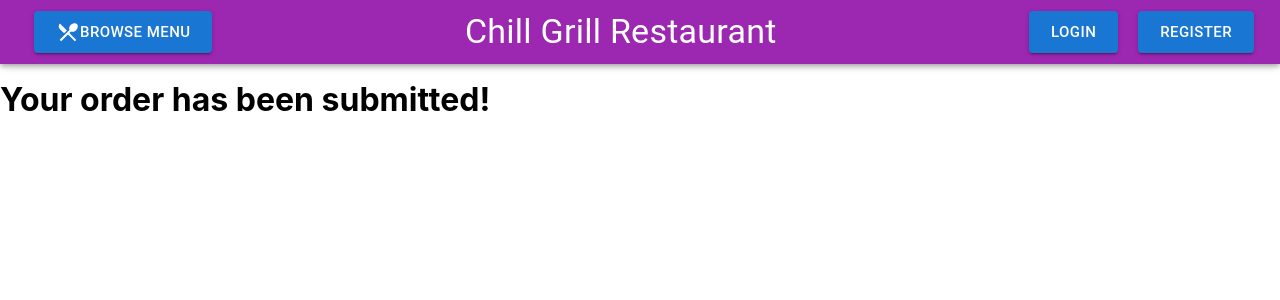
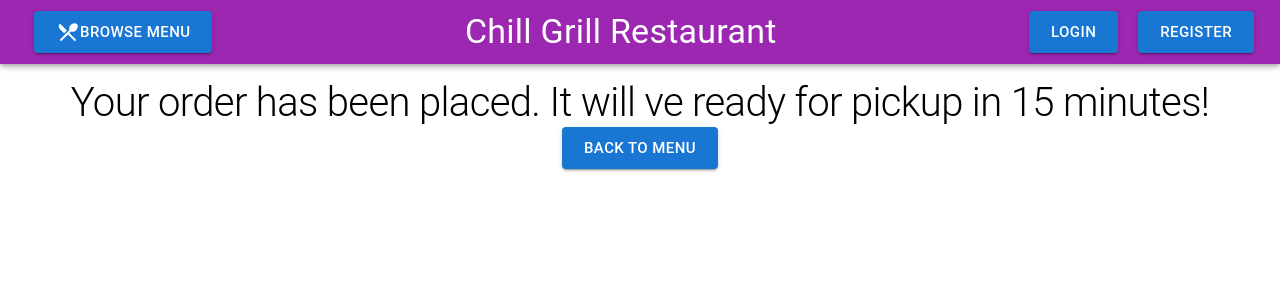
Before and after one commit to youssefrag/chill-grill-app, a React (Create React App) app in the folder client/: page /submit in a window 1280 px wide. Shown: the top 300 px of the page. Built offline with nearby package versions, Linux system fonts and the light colour scheme.

Commit message:
styling submit page

```diff
--- a/client/src/components/MenuPage.jsx
+++ b/client/src/components/MenuPage.jsx
@@ -8,7 +8,7 @@ import MenuItem from "./MenuItem";
 export default function MenuPage(props) {
 
 
-  const { setUserName, userContextUserId, userContextOrderId, setOrderId, userContextMenuItems, setMenuItems } = useContext(UserContext);
+  const { userContextUserId, setOrderId, userContextMenuItems, setMenuItems } = useContext(UserContext);
 
   const createNewOrder = (userId) => {
     axios.post(`http://localhost:8080/api/order/new_order/${userId}`, {
--- a/client/src/components/SubmitPage.jsx
+++ b/client/src/components/SubmitPage.jsx
@@ -3,8 +3,17 @@ import { useNavigate } from 'react-router-dom';
 import {Button, Typography } from '@mui/material';
 import axios from "axios";
 import { UserContext } from '../context/userContext';
+import { makeStyles } from "@mui/styles";
+
+const useStyles = makeStyles({
+  goToMenuBtn: {
+    marginTop: 40,
+  },
+});
 
 export default function SubmitPage() {
+
+  const classes = useStyles();
 
   const { userContextCart, setCart, userContextOrderId, setOrderId } = useContext(UserContext);
 
@@ -16,8 +25,26 @@ export default function SubmitPage() {
   let navigate = useNavigate();
 
   return (
-    <h1>
-      Your order has been submitted!
-    </h1>
+    <div>
+      <Typography
+        variant="h1"
+        fontSize={40}
+        align="center"
+      >
+        Your order has been placed. It will ve ready for pickup in 15 minutes!
+      </Typography>
+      <Typography
+        align="center"
+      >
+        <Button
+          className={classes.goToMenuBtn}
+          variant='contained'
+          size='large'
+          onClick={() => navigate('/menu')}
+        >
+          Back to menu
+        </Button>
+      </Typography>
+    </div>
   )
 }
```
